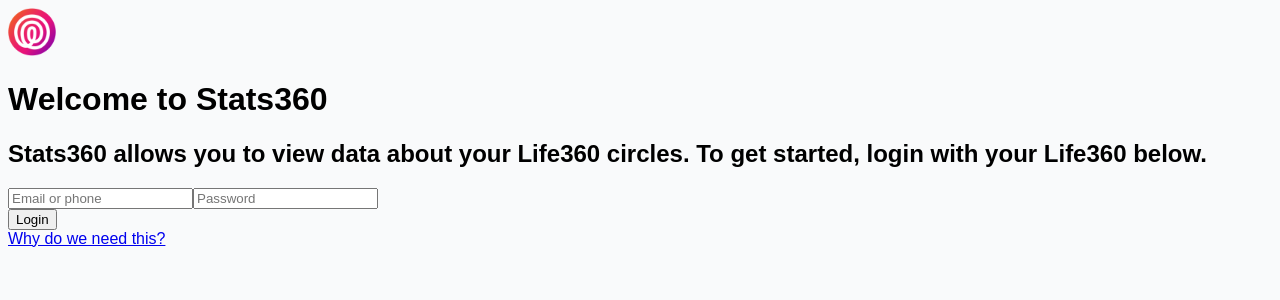
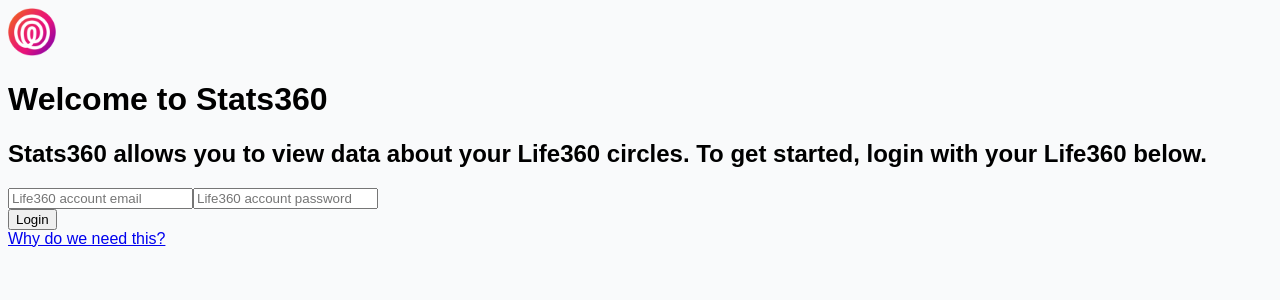
Before and after one commit to jacc/stats360, a Next.js app: page / in a window 1280 px wide. Shown: the top 300 px of the page. Built offline with nearby package versions, Linux system fonts and the light colour scheme; a small style sheet from the web is missing.

Commit message:
change login strings

```diff
--- a/src/pages/index.tsx
+++ b/src/pages/index.tsx
@@ -20,13 +20,13 @@
 					<input
 						type="text"
 						className="w-full inline-block border px-3 py-3 rounded-lg dark:bg-gray-900/50 dark:border-gray-800"
-						placeholder="Email or phone"
+						placeholder="Life360 account email"
 					/>
 
 					<input
 						type="password"
 						className="w-full inline-block border px-3 py-3 rounded-lg dark:bg-gray-900/50 dark:border-gray-800"
-						placeholder="Password"
+						placeholder="Life360 account password"
 					/>
 				</div>
 
```
